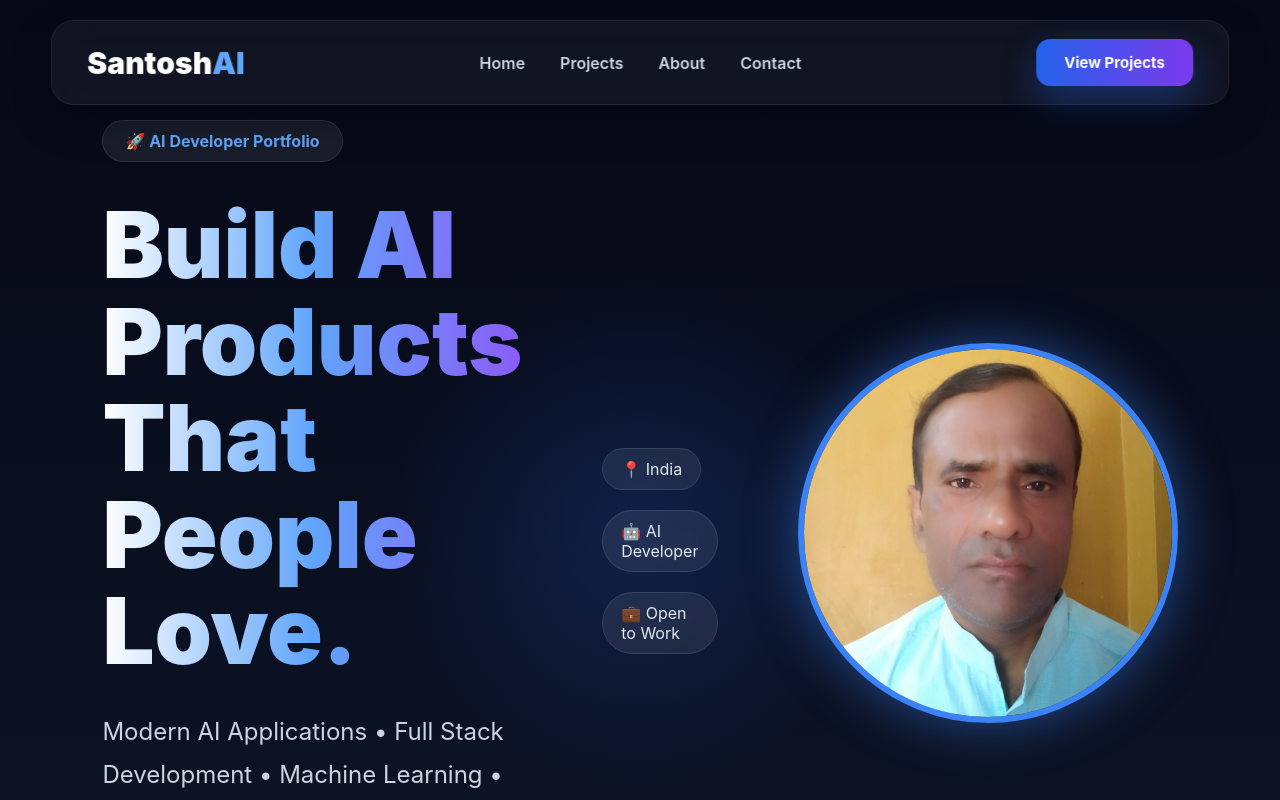
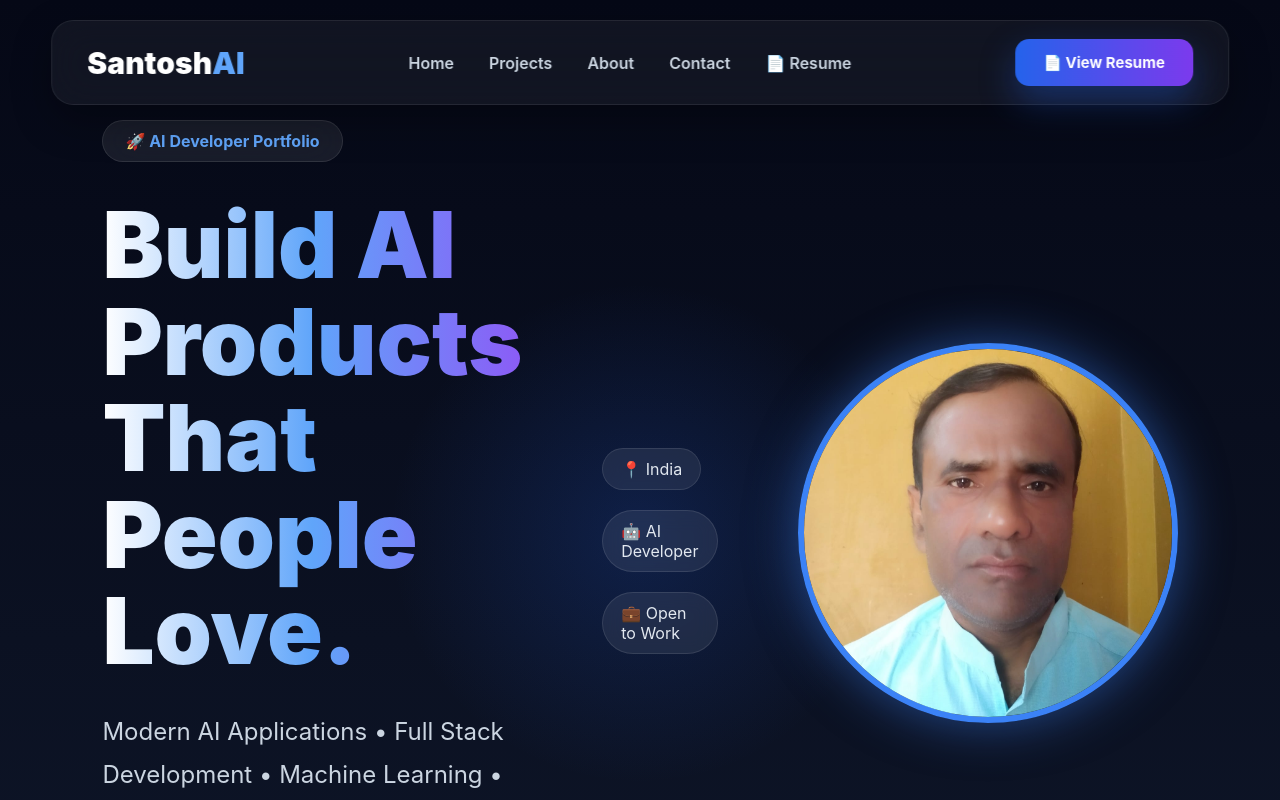
Before and after one commit to santoshml-lab/SantoshAI, a React (Vite) app: page / in a window 1280 px wide. Shown: the top 800 px of the page. Built offline with nearby package versions, Linux system fonts and the light colour scheme.

Commit message:
Update Navbar.jsx

```diff
--- a/src/components/Navbar.jsx
+++ b/src/components/Navbar.jsx
@@ -1,9 +1,9 @@
 import "../styles/navbar.css";
 
 export default function Navbar() {
+  const resumeUrl = "/Santosh_Yadav_Resume1.pdf";
 
   return (
-
     <nav className="navbar">
 
       <div className="logo">
@@ -14,20 +14,31 @@ export default function Navbar() {
 
         <a href="/">Home</a>
 
-        <a href="#">Projects</a>
+        <a href="#projects">Projects</a>
 
-        <a href="#">About</a>
+        <a href="#about">About</a>
 
-        <a href="#">Contact</a>
+        <a href="#contact">Contact</a>
+
+        <a
+          href={resumeUrl}
+          target="_blank"
+          rel="noopener noreferrer"
+        >
+          📄 Resume
+        </a>
 
       </div>
 
-      <button className="nav-btn">
-        View Projects
-      </button>
+      <a
+        href={resumeUrl}
+        target="_blank"
+        rel="noopener noreferrer"
+        className="nav-btn"
+      >
+        📄 View Resume
+      </a>
 
     </nav>
-
   );
-
 }
```
